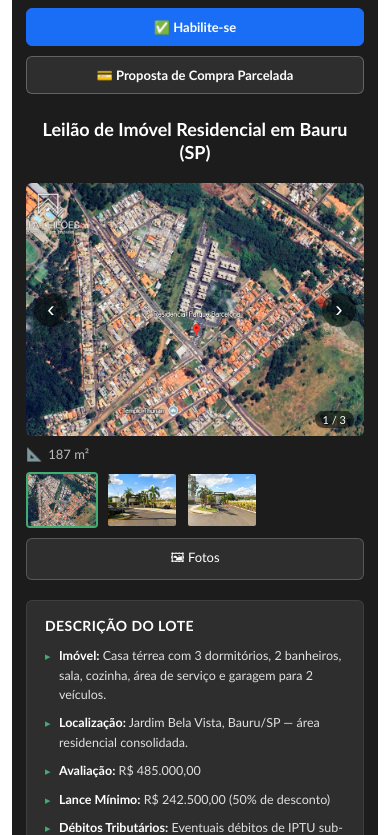
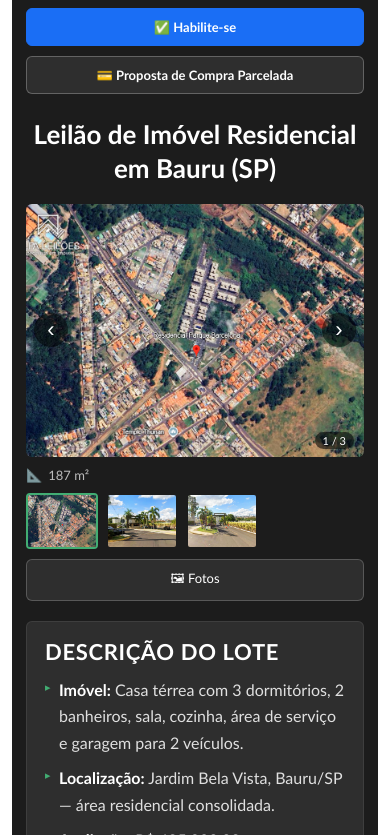
Before and after one commit to Dev-Cicero-Alfa/modelo-site-alfa-novo, a React (Vite) app: page /lote/1 in a window 390 px wide. Shown: the part 989-1824 px from the top of the page. Built offline with nearby package versions, Linux system fonts and the light colour scheme.

Commit message:
alterando o tamanho da fonte de descrição

```diff
--- a/src/components/LotePage.css
+++ b/src/components/LotePage.css
@@ -143,7 +143,7 @@
 
 /* Título do lote */
 .lote-titulo {
-  font-size: 22px;
+  font-size: 38px;
   font-weight: 700;
   color: #fff;
   margin-bottom: 18px;
@@ -254,7 +254,7 @@
   border: 1px solid rgba(255,255,255,.08);
 }
 .lote-descricao-box h3 {
-  font-size: 14px;
+  font-size: 22px;
   font-weight: 700;
   margin-bottom: 12px;
   letter-spacing: .03em;
@@ -270,8 +270,8 @@
   gap: 9px;
 }
 .lote-topicos li {
-  font-size: 12.5px;
-  line-height: 1.55;
+  font-size: 16px;
+  line-height: 1.65;
   color: rgba(255,255,255,.85);
   padding-left: 14px;
   position: relative;
@@ -473,7 +473,7 @@
   .lote-info-cell:last-child { border-bottom: none; }
   .lote-enc-num { font-size: 22px; min-width: 32px; }
   .lote-btns-row { flex-direction: column; }
-  .lote-titulo { font-size: 18px; }
+  .lote-titulo { font-size: 26px; }
   .lote-encerramento { flex-direction: column; gap: 8px; }
 }
 @media (max-width: 480px) {
```
